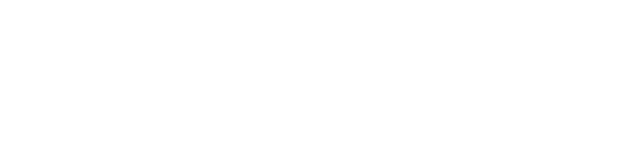
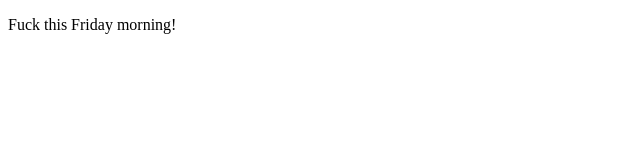
Before and after one commit to fujitashuichi/sample, a plain HTML site: page sample.html in a window 1280 px wide. Shown: the whole page, without its empty margins (0-640 px from the left). Drawn offline with Linux system fonts and the light colour scheme.

Commit message:
second commit!

```diff
--- a/sample.html
+++ b/sample.html
@@ -5,6 +5,10 @@
 	<title>SAMPLE</title>
 </head>
 <body>
-
+	<section>
+		<div>
+			<p>Fuck this Friday morning!</p>
+		</div>
+	</section>
 </body>
 </html>
```
